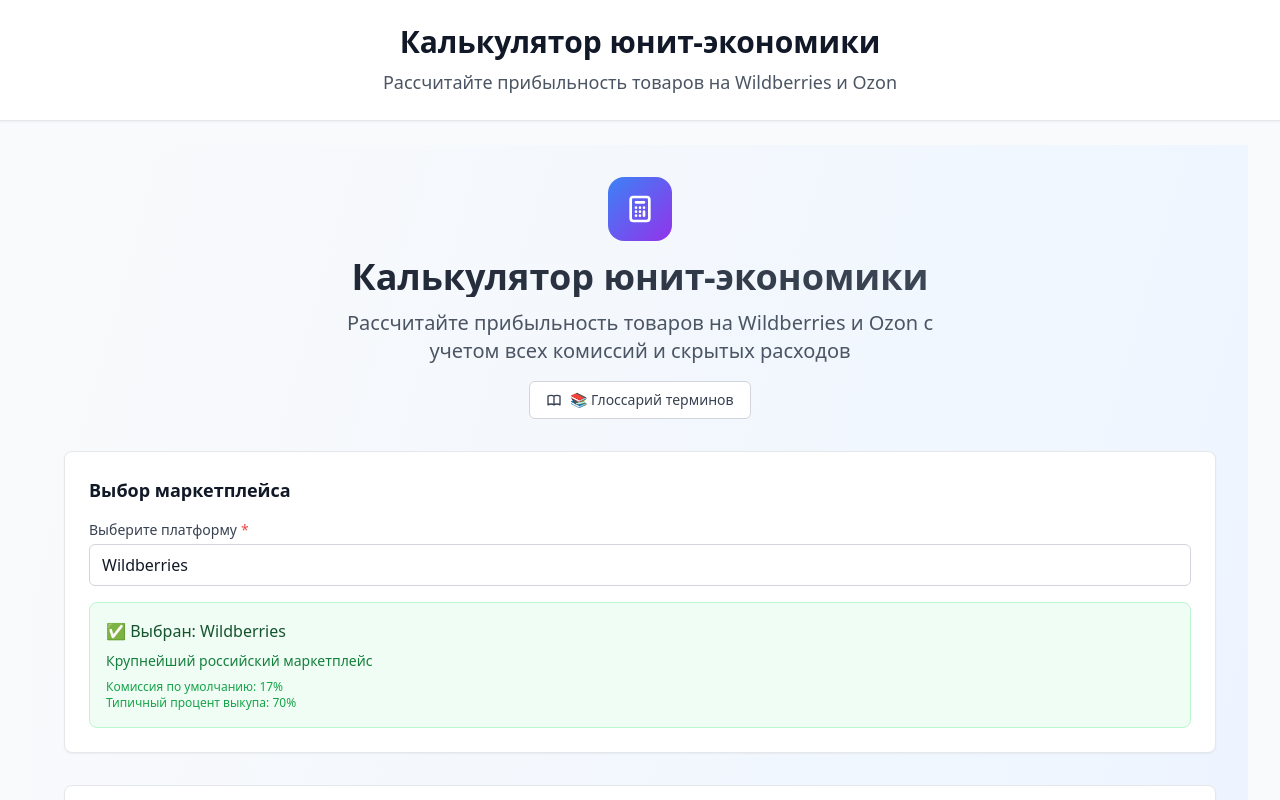
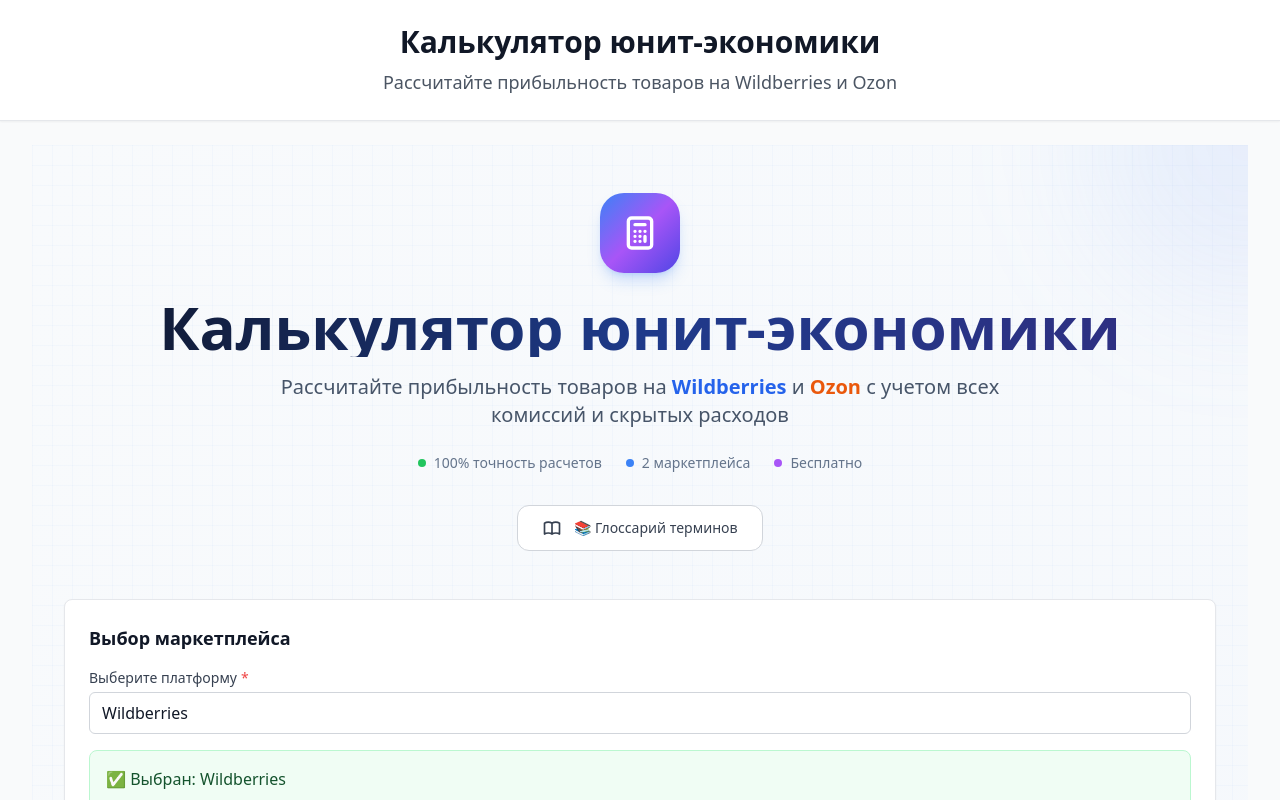
Before and after one commit to SigmeD/unit-calc, a React (Vite) app: page / in a window 1280 px wide. Shown: the top 800 px of the page. Built offline with nearby package versions, Linux system fonts and the light colour scheme.

Commit message:
feat: улучшен дизайн фона и интерфейса с современными UX/UI практиками

```diff
--- a/src/App.tsx
+++ b/src/App.tsx
@@ -125,34 +125,67 @@ function App() {
 
   return (
     <Layout>
-      <div className="min-h-screen bg-gradient-to-br from-gray-50 via-blue-50 to-indigo-100 py-4 md:py-8">
-        <div className="max-w-7xl mx-auto px-2 sm:px-4 md:px-6 lg:px-8">
-          <div className="space-y-4 md:space-y-8">
+      <div className="min-h-screen bg-gradient-to-br from-slate-50 via-blue-50/30 to-indigo-50/50 relative overflow-hidden">
+        {/* Декоративные элементы фона */}
+        <div className="absolute inset-0 overflow-hidden pointer-events-none">
+          {/* Круги */}
+          <div className="absolute -top-40 -right-40 w-80 h-80 bg-gradient-to-br from-blue-400/10 to-indigo-400/10 rounded-full blur-3xl"></div>
+          <div className="absolute top-1/2 -left-32 w-64 h-64 bg-gradient-to-br from-purple-400/10 to-pink-400/10 rounded-full blur-3xl"></div>
+          <div className="absolute bottom-0 right-1/4 w-96 h-96 bg-gradient-to-br from-cyan-400/10 to-blue-400/10 rounded-full blur-3xl"></div>
+
+          {/* Сетка */}
+          <div className="absolute inset-0 bg-[linear-gradient(rgba(59,130,246,0.03)_1px,transparent_1px),linear-gradient(90deg,rgba(59,130,246,0.03)_1px,transparent_1px)] bg-[size:20px_20px]"></div>
+        </div>
+
+        <div className="relative z-10 py-6 md:py-12">
+          <div className="max-w-7xl mx-auto px-4 sm:px-6 lg:px-8">
+            <div className="space-y-6 md:space-y-10">
               {/* Заголовок */}
-        <div className="text-center mb-6 md:mb-8">
-            <div className="inline-flex items-center justify-center w-12 h-12 md:w-16 md:h-16 bg-gradient-to-br from-blue-500 to-purple-600 rounded-2xl mb-4">
-              <svg className="w-6 h-6 md:w-8 md:h-8 text-white" fill="none" stroke="currentColor" viewBox="0 0 24 24">
+              <div className="text-center mb-8 md:mb-12">
+                {/* Иконка с анимацией */}
+                <div className="inline-flex items-center justify-center w-16 h-16 md:w-20 md:h-20 bg-gradient-to-br from-blue-500 via-purple-500 to-indigo-600 rounded-3xl mb-6 shadow-lg shadow-blue-500/25 hover:shadow-xl hover:shadow-blue-500/30 transition-all duration-300 hover:scale-105">
+                  <svg className="w-8 h-8 md:w-10 md:h-10 text-white" fill="none" stroke="currentColor" viewBox="0 0 24 24">
                     <path strokeLinecap="round" strokeLinejoin="round" strokeWidth={2} d="M9 7h6m0 10v-3m-3 3h.01M9 17h.01M9 14h.01M12 14h.01M15 11h.01M12 11h.01M9 11h.01M7 21h10a2 2 0 002-2V5a2 2 0 00-2-2H7a2 2 0 00-2 2v14a2 2 0 002 2z" />
                   </svg>
                 </div>
-            <h1 className="text-2xl md:text-4xl font-bold bg-gradient-to-r from-gray-900 to-gray-600 bg-clip-text text-transparent mb-3">
+
+                {/* Заголовок с улучшенной типографикой */}
+                <h1 className="text-3xl md:text-5xl lg:text-6xl font-bold bg-gradient-to-r from-slate-900 via-blue-900 to-indigo-900 bg-clip-text text-transparent mb-4 leading-tight">
                   Калькулятор юнит-экономики
                 </h1>
-            <p className="text-base md:text-xl text-gray-600 max-w-2xl mx-auto px-4 mb-4">
-              Рассчитайте прибыльность товаров на Wildberries и Ozon с учетом всех комиссий и скрытых расходов
+
+                {/* Подзаголовок */}
+                <p className="text-lg md:text-xl text-slate-600 max-w-3xl mx-auto px-4 mb-6 leading-relaxed">
+                  Рассчитайте прибыльность товаров на <span className="font-semibold text-blue-600">Wildberries</span> и <span className="font-semibold text-orange-600">Ozon</span> с учетом всех комиссий и скрытых расходов
                 </p>
 
-            {/* Кнопка глоссария */}
+                {/* Статистика */}
+                <div className="flex flex-wrap justify-center gap-6 mb-8">
+                  <div className="flex items-center space-x-2 text-sm text-slate-500">
+                    <div className="w-2 h-2 bg-green-500 rounded-full"></div>
+                    <span>100% точность расчетов</span>
+                  </div>
+                  <div className="flex items-center space-x-2 text-sm text-slate-500">
+                    <div className="w-2 h-2 bg-blue-500 rounded-full"></div>
+                    <span>2 маркетплейса</span>
+                  </div>
+                  <div className="flex items-center space-x-2 text-sm text-slate-500">
+                    <div className="w-2 h-2 bg-purple-500 rounded-full"></div>
+                    <span>Бесплатно</span>
+                  </div>
+                </div>
+
+                {/* Кнопка глоссария с улучшенным дизайном */}
                 <div className="flex justify-center">
                   <Button
                     variant="outline"
                     onClick={() => setIsGlossaryOpen(true)}
-                className="flex items-center space-x-2 text-blue-600 border-blue-300 hover:bg-blue-50"
+                    className="group flex items-center space-x-3 px-6 py-3 text-blue-600 border-blue-200 hover:border-blue-300 hover:bg-blue-50/50 transition-all duration-200 hover:shadow-md rounded-xl"
                   >
-                <svg className="w-4 h-4" fill="none" stroke="currentColor" viewBox="0 0 24 24">
+                    <svg className="w-5 h-5 group-hover:scale-110 transition-transform duration-200" fill="none" stroke="currentColor" viewBox="0 0 24 24">
                       <path strokeLinecap="round" strokeLinejoin="round" strokeWidth={2} d="M12 6.253v13m0-13C10.832 5.477 9.246 5 7.5 5S4.168 5.477 3 6.253v13C4.168 18.477 5.754 18 7.5 18s3.332.477 4.5 1.253m0-13C13.168 5.477 14.754 5 16.5 5c1.746 0 3.332.477 4.5 1.253v13C19.832 18.477 18.246 18 16.5 18c-1.746 0-3.332.477-4.5 1.253" />
                     </svg>
-                <span>📚 Глоссарий терминов</span>
+                    <span className="font-medium">📚 Глоссарий терминов</span>
                   </Button>
                 </div>
               </div>
@@ -180,10 +213,12 @@ function App() {
                 />
               )}
 
-        <div className="grid grid-cols-1 xl:grid-cols-2 gap-4 md:gap-8">
+              {/* Основной контент с улучшенной компоновкой */}
+              <div className="grid grid-cols-1 xl:grid-cols-2 gap-6 md:gap-8 lg:gap-10">
                 {/* Форма ввода данных */}
                 {selectedMarketplace && (
                   <div className="order-2 xl:order-1">
+                    <div className="bg-white/70 backdrop-blur-sm rounded-2xl shadow-xl shadow-slate-200/50 border border-white/20 p-6 md:p-8">
                       <DataInputForm
                         marketplace={selectedMarketplace}
                         values={input}
@@ -192,12 +227,14 @@ function App() {
                         errors={errors}
                       />
                     </div>
+                  </div>
                 )}
 
                 {/* Результаты расчетов - липкий блок на десктопе */}
                 {selectedMarketplace && (
                   <div className="order-1 xl:order-2">
-              <div className="xl:sticky xl:top-8 xl:max-h-[calc(100vh-4rem)] xl:overflow-y-auto sticky-results sticky-scroll xl:shadow-lg xl:rounded-xl">
+                    <div className="xl:sticky xl:top-8 xl:max-h-[calc(100vh-4rem)] xl:overflow-y-auto">
+                      <div className="bg-white/80 backdrop-blur-sm rounded-2xl shadow-xl shadow-slate-200/50 border border-white/20 overflow-hidden">
                         <ResultsPanel
                           marketplace={currentMarketplace || null}
                           results={results}
@@ -208,9 +245,10 @@ function App() {
                         />
                       </div>
                     </div>
+                  </div>
                 )}
               </div>
-
+            </div>
           </div>
         </div>
       </div>
```
Lines whose indentation alone changed are shown as unchanged.
